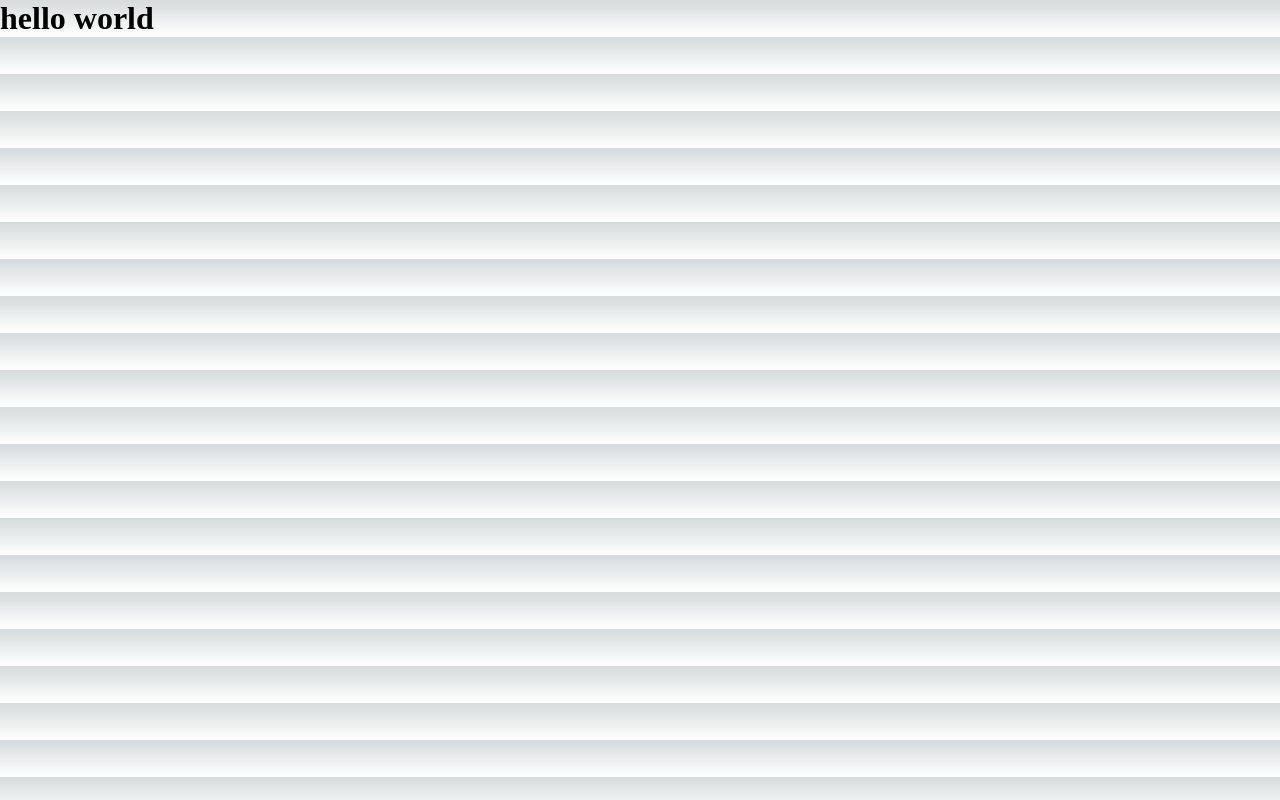
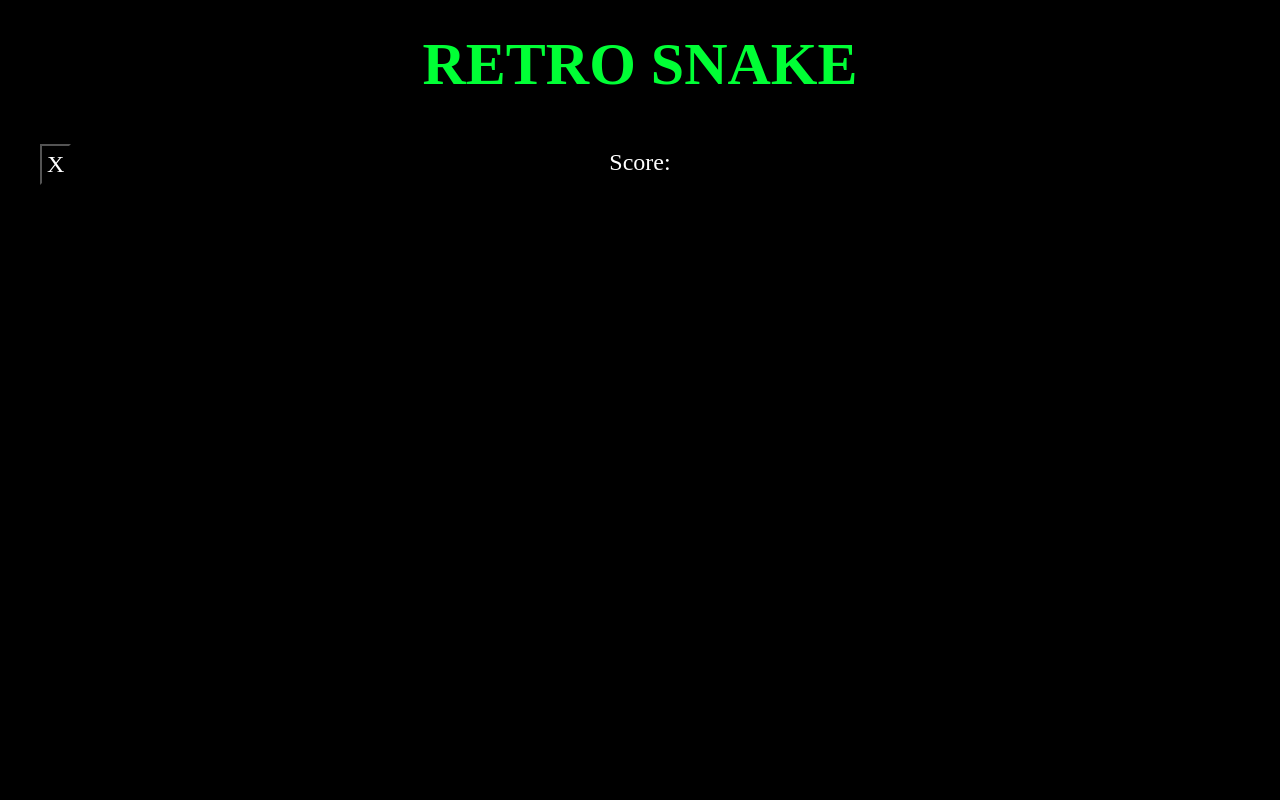
Before and after one commit to muhammed-basaran/retro-snake, a Next.js app: page /game in a window 1280 px wide. Built offline with nearby package versions, Linux system fonts and the light colour scheme.

Commit message:
create gaming page and add some styling

```diff
--- a/components/StartButton.js
+++ b/components/StartButton.js
@@ -1,9 +1,12 @@
 import styled from "styled-components";
+import Link from "next/link";
 
 export default function StartButton() {
   return (
     <StyledSection>
-      <StyledStartButton>START GAME</StyledStartButton>;
+      <Link href="/game">
+        <StyledStartButton>START GAME</StyledStartButton>;
+      </Link>
     </StyledSection>
   );
 }
--- a/src/pages/game/index.js
+++ b/src/pages/game/index.js
@@ -1,3 +1,44 @@
+import Link from "next/link";
+import Header from "../../../components/Header";
+import styled from "styled-components";
+
 export default function Game() {
-  return <h1>hello world</h1>;
+  return (
+    <StyledMain>
+      <Header />
+      <Link href="/">
+        <StyledExitButton> X </StyledExitButton>
+        <StyledScore>Score: </StyledScore>
+      </Link>
+    </StyledMain>
+  );
 }
+
+const StyledMain = styled.main`
+  background-color: black;
+  width: 100vw;
+  height: 100vh;
+  margin: 0;
+  color: white;
+  font-family: Public Pixel;
+  text-align: center;
+`;
+
+const StyledExitButton = styled.button`
+  position: absolute;
+  left: 40px;
+  margin-top: -5px;
+  padding: 5px;
+  font-size: 1.5rem;
+  background-color: black;
+  color: white;
+  font-family: Public Pixel;
+`;
+
+const StyledScore = styled.p`
+  margin-top: 50px;
+  font-size: 1.5rem;
+  background-color: black;
+  color: white;
+  font-family: Public Pixel;
+`;
```
